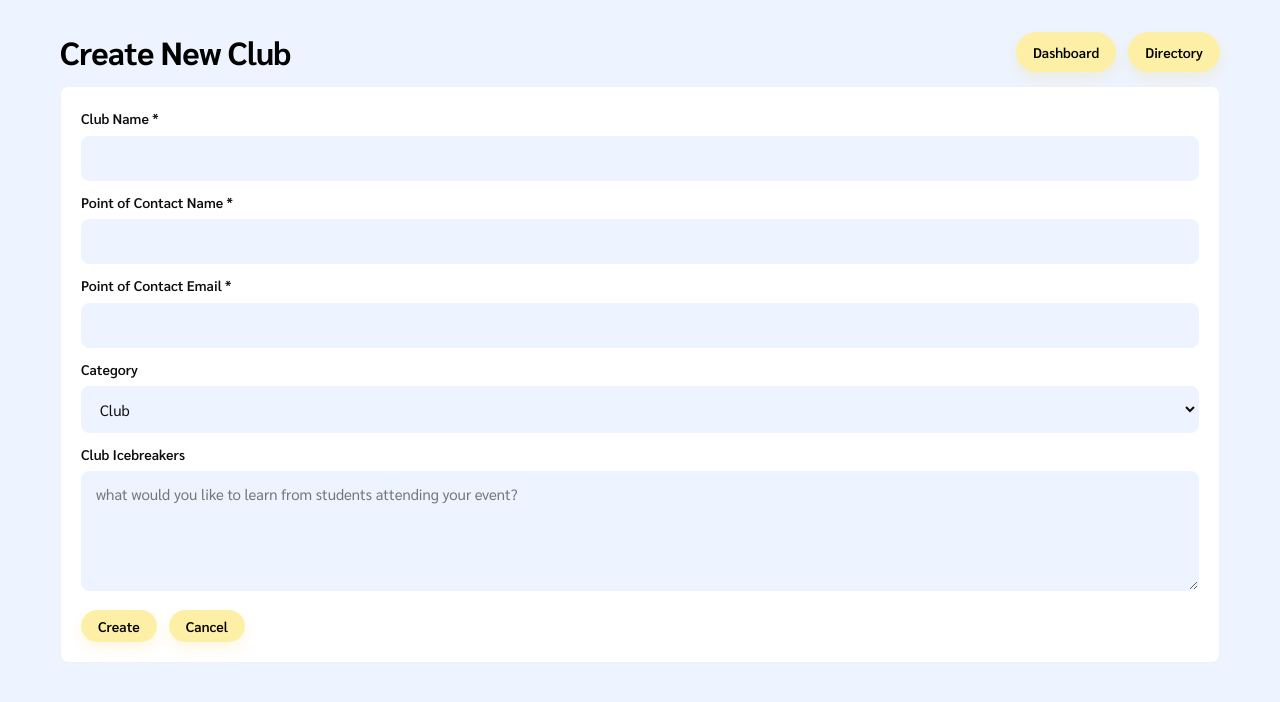
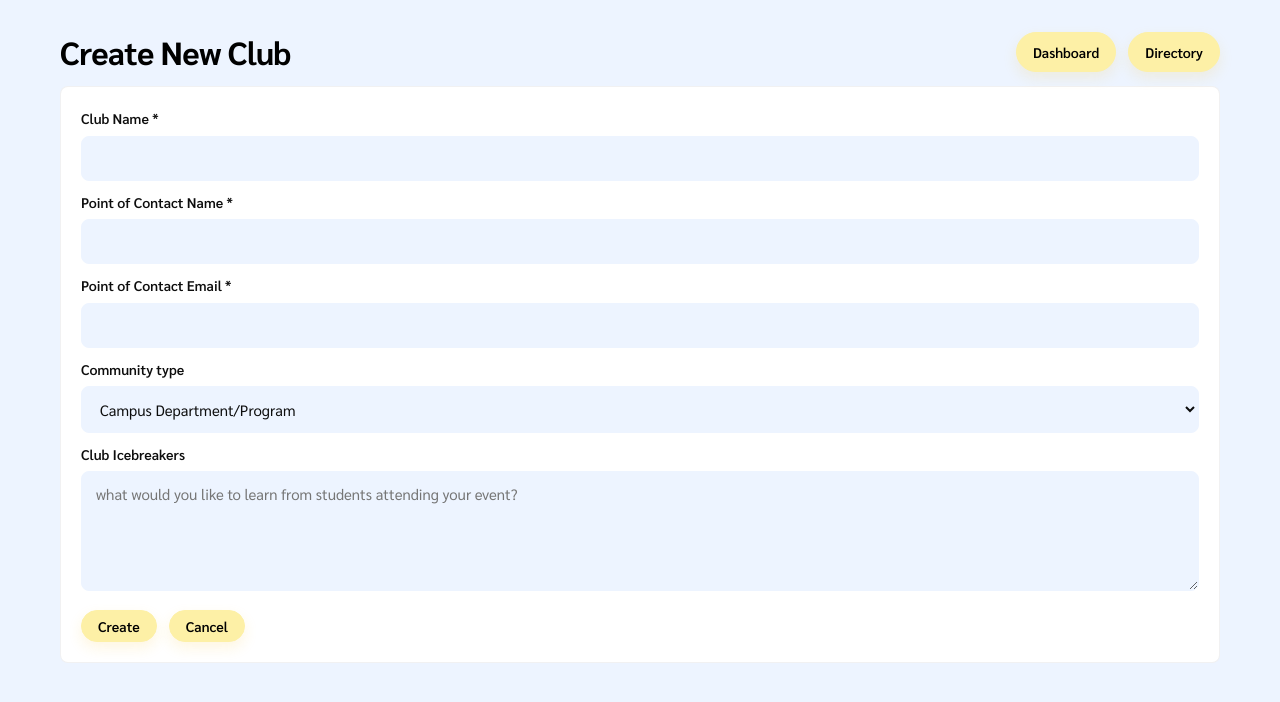
Before and after one commit to tech4good-lab/slughub-portal, a Next.js app: page /leader/clubs/new in a window 1280 px wide. Shown: the top 702 px of the page. Built offline with nearby package versions, Linux system fonts and the light colour scheme; no server answers.

Commit message:
added communityType categories to create new club/edit club forms

```diff
--- a/app/api/leader/clubs/[clubId]/route.ts
+++ b/app/api/leader/clubs/[clubId]/route.ts
@@ -53,7 +53,13 @@ export async function GET(
   if (!clubRec) return NextResponse.json({ error: "Not found" }, { status: 404 });
 
   const f = clubRec.fields as any;
-  return NextResponse.json({ club: { recordId: clubRec.id, ...f, category: f.Category ?? f.category } });
+  return NextResponse.json({
+    club: {
+      recordId: clubRec.id,
+      ...f,
+      communityType: f.communityType ?? f["community Type"] ?? f["community type"] ?? f["Community Type"],
+    },
+  });
 }
 
 export async function POST(
@@ -85,7 +91,7 @@ export async function POST(
     clubIcebreakers: String(body.clubIcebreakers ?? "").trim(),
     contactName: String(body.contactName ?? "").trim(),
     contactEmail: String(body.contactEmail ?? "").trim(),
-    category: String(body.category ?? "").trim(),
+    communityType: String(body.communityType ?? "").trim(),
     calendarUrl: String(body.calendarUrl ?? "").trim(),
     discordUrl: String(body.discordUrl ?? "").trim(),
     websiteUrl: String(body.websiteUrl ?? "").trim(),
@@ -118,7 +124,7 @@ export async function POST(
     const msg = String(err?.message ?? "");
     if (msg.includes("Unknown field") || msg.includes("Unknown field name")) {
       const fallback = { ...payload };
-      delete (fallback as any).category;
+      delete (fallback as any).communityType;
       delete (fallback as any).clubIcebreakers;
       updated = await base(CLUBS_TABLE).update([{ id: clubRec.id, fields: fallback }]);
     } else {
@@ -139,6 +145,14 @@ export async function POST(
 
   const updatedFields = updated[0].fields as any;
   return NextResponse.json({
-    club: { recordId: updated[0].id, ...updatedFields, category: updatedFields.Category ?? updatedFields.category },
+    club: {
+      recordId: updated[0].id,
+      ...updatedFields,
+      communityType:
+        updatedFields.communityType ??
+        updatedFields["community Type"] ??
+        updatedFields["community type"] ??
+        updatedFields["Community Type"],
+    },
   });
 }
--- a/app/api/leader/clubs/route.ts
+++ b/app/api/leader/clubs/route.ts
@@ -35,7 +35,11 @@ export async function GET() {
 
   const clubs = (records || []).map((r: any) => {
     const f = r.fields as any;
-    return { recordId: r.id, ...f, category: f.Category ?? f.category };
+    return {
+      recordId: r.id,
+      ...f,
+      communityType: f.communityType ?? f["community Type"] ?? f["community type"] ?? f["Community Type"],
+    };
   });
   return NextResponse.json({ clubs });
 }
@@ -60,8 +64,7 @@ export async function POST(req: Request) {
       name: String(body.name ?? "").trim(),
       description: String(body.description ?? "").trim(),
     clubIcebreakers: String(body.clubIcebreakers ?? "").trim(),
-      // Use Airtable field name 'category' (lowercase) as created in your table.
-      category: String(body.category ?? "").trim(),
+      communityType: String(body.communityType ?? "").trim(),
       contactName: String(body.contactName ?? "").trim(),
       contactEmail: String(body.contactEmail ?? "").trim(),
       calendarUrl: String(body.calendarUrl ?? "").trim(),
@@ -87,9 +90,9 @@ export async function POST(req: Request) {
     } catch (err: any) {
       const msg = String(err?.message ?? "");
       if (msg.includes("Unknown field") || msg.includes("Unknown field name")) {
-        // Retry without the category field in case the Airtable table doesn't have that column yet.
+        // Retry without the communityType field in case the Airtable table doesn't have that column yet.
         const fallback = { ...payload };
-        delete (fallback as any).category;
+        delete (fallback as any).communityType;
         delete (fallback as any).clubIcebreakers;
         created = await base(CLUBS_TABLE).create([{ fields: fallback }]);
       } else {
@@ -140,7 +143,15 @@ Review it in the admin panel.`;
 
     const createdFields = created[0].fields as any;
     return NextResponse.json({
-      club: { recordId: created[0].id, ...createdFields, category: createdFields.Category ?? createdFields.category },
+      club: {
+        recordId: created[0].id,
+        ...createdFields,
+        communityType:
+          createdFields.communityType ??
+          createdFields["community Type"] ??
+          createdFields["community type"] ??
+          createdFields["Community Type"],
+      },
     });
   } catch (e: any) {
     console.error(e);
--- a/app/leader/clubs/new/page.tsx
+++ b/app/leader/clubs/new/page.tsx
@@ -8,7 +8,7 @@ export default function NewClubPage() {
   const [name, setName] = useState("");
   const [contactName, setContactName] = useState("");
   const [contactEmail, setContactEmail] = useState("");
-  const [category, setCategory] = useState("Club");
+  const [communityType, setCommunityType] = useState("Campus Department/Program");
   const [clubIcebreakers, setClubIcebreakers] = useState("");
   const [saving, setSaving] = useState(false);
   const [err, setErr] = useState<string | null>(null);
@@ -35,7 +35,7 @@ export default function NewClubPage() {
     setSaving(true);
 
     try {
-      const draft = { name, contactName, contactEmail, category, clubIcebreakers };
+      const draft = { name, contactName, contactEmail, communityType, clubIcebreakers };
       localStorage.setItem("clubDraft", JSON.stringify(draft));
       window.location.href = "/leader/clubs/draft/edit";
     } catch {
@@ -71,12 +71,17 @@ export default function NewClubPage() {
 
         <div style={{ height: 10 }} />
 
-        <label className="label">Category</label>
-        <select className="input" value={category} onChange={(e) => setCategory(e.target.value)} required>
-          <option>Club</option>
-          <option>Org</option>
-          <option>Athletic</option>
-          <option>Unofficial</option>
+        <label className="label">Community type</label>
+        <select className="input" value={communityType} onChange={(e) => setCommunityType(e.target.value)} required>
+          <option>Campus Department/Program</option>
+          <option>Professional and Career</option>
+          <option>Performing and Visual Arts</option>
+          <option>Cultural and Identity</option>
+          <option>Greek-letter</option>
+          <option>Academic</option>
+          <option>Sports and Recreation</option>
+          <option>Media and broadcasting</option>
+          <option>Politics and Advocacy</option>
           <option>Research</option>
         </select>
 
--- a/lib/types.ts
+++ b/lib/types.ts
@@ -6,7 +6,6 @@ export type Club = {
   description?: string;
   contactName?: string;
   contactEmail?: string;
-  category?: string;
   calendarUrl?: string;
   discordUrl?: string;
   websiteUrl?: string;
```
Also changed, not shown: app/components/DirectoryClient.tsx (+1 -12 lines), app/leader/clubs/[clubId]/edit/page.tsx (+24 -11 lines).
